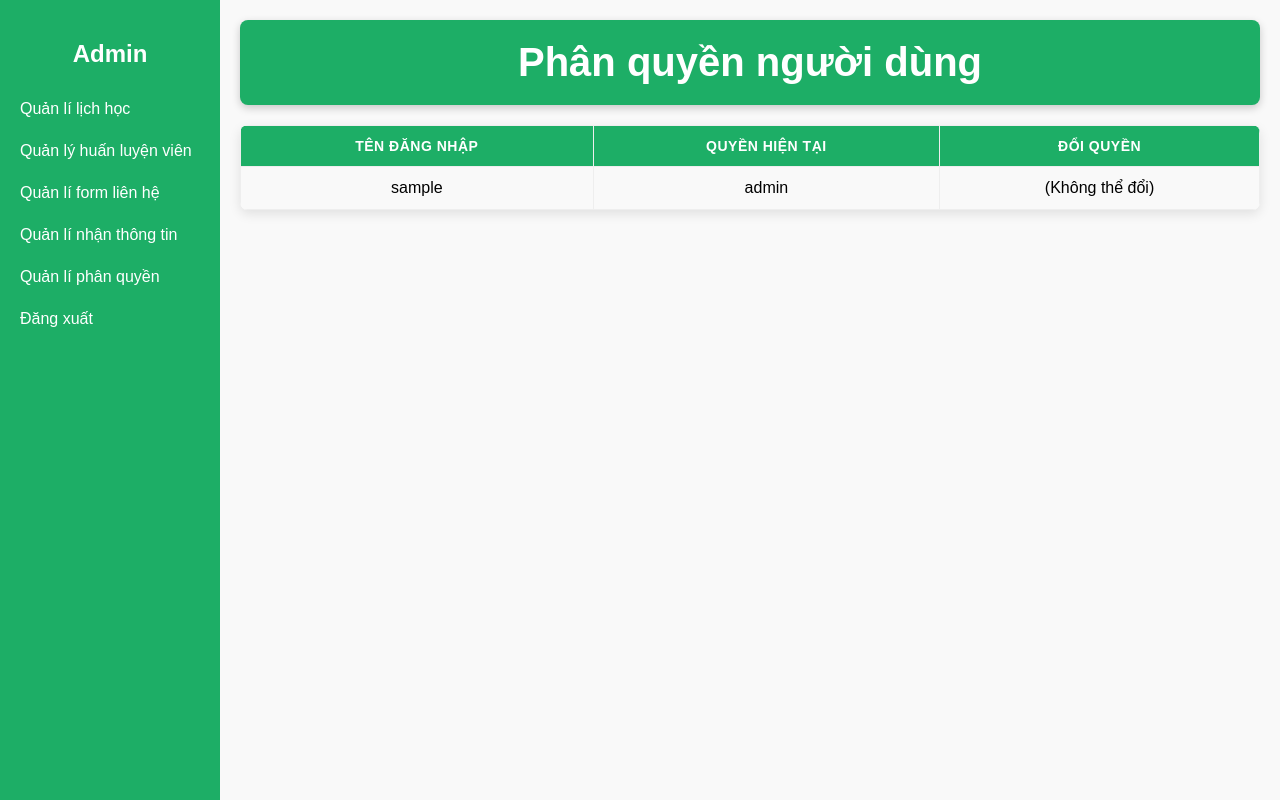
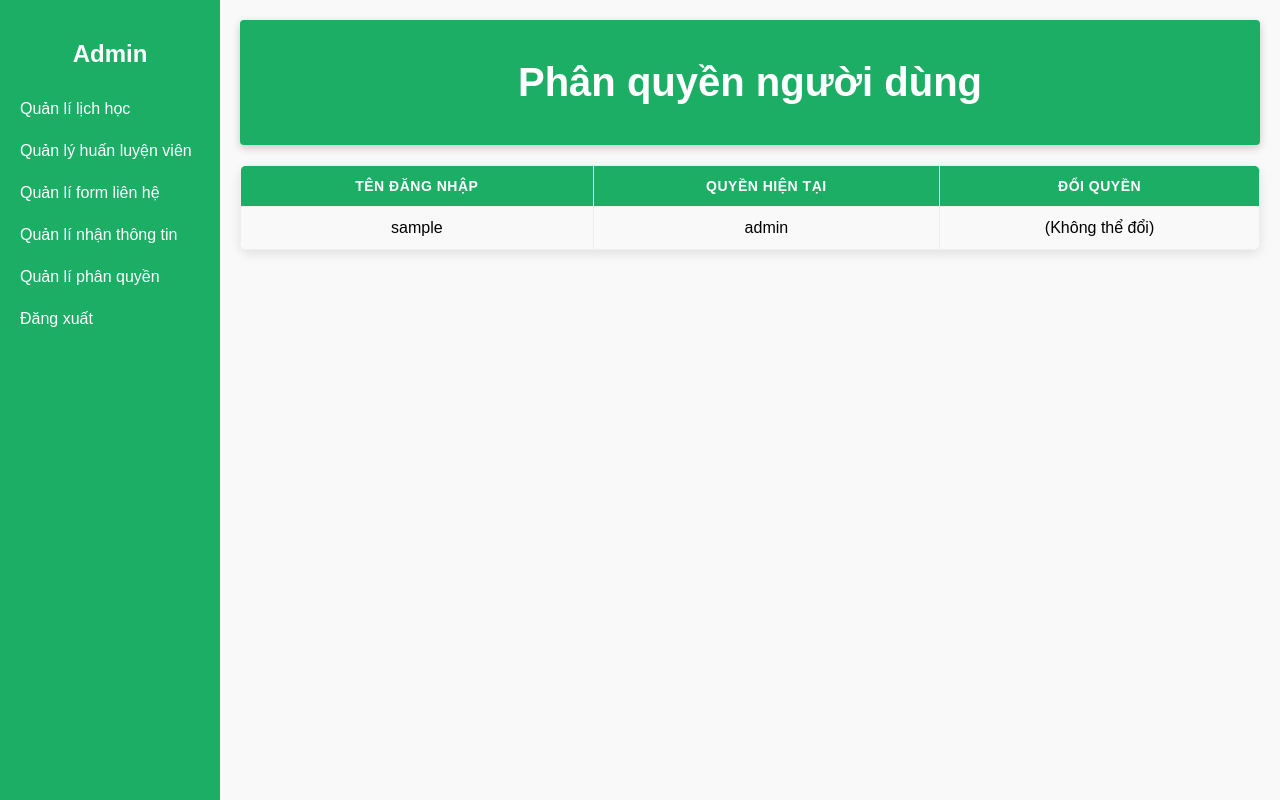
Before and after one commit to HoaiNam1112/PilatesMaple, a PHP site: page /Admin/admin.php in a window 1280 px wide. Run offline with PHP 8.4, Linux system fonts and the light colour scheme; the visitor is signed in with stand-in values (Sample User, id 1); tables that the repository leaves empty or names only in its code hold one stand-in row (values such as "Sample post").

Commit message:
sửa ảnh

```diff
--- a/css/admin.css
+++ b/css/admin.css
@@ -13,12 +13,12 @@ body {
     width: auto;
     background: #1dae66;
     text-align: center;
-    padding: 20px 25px;
+    padding: 40px 20px;
     font-size: 40px;
     font-weight: bold;
     color: #fff;
     margin-bottom: 20px;
-    border-radius: 8px;
+    border-radius: 4px;
     box-shadow: 0 3px 8px rgba(0,0,0,0.2);
   }
   table {
```
Also changed, not shown: pic/haiyen.jpg (deleted).
